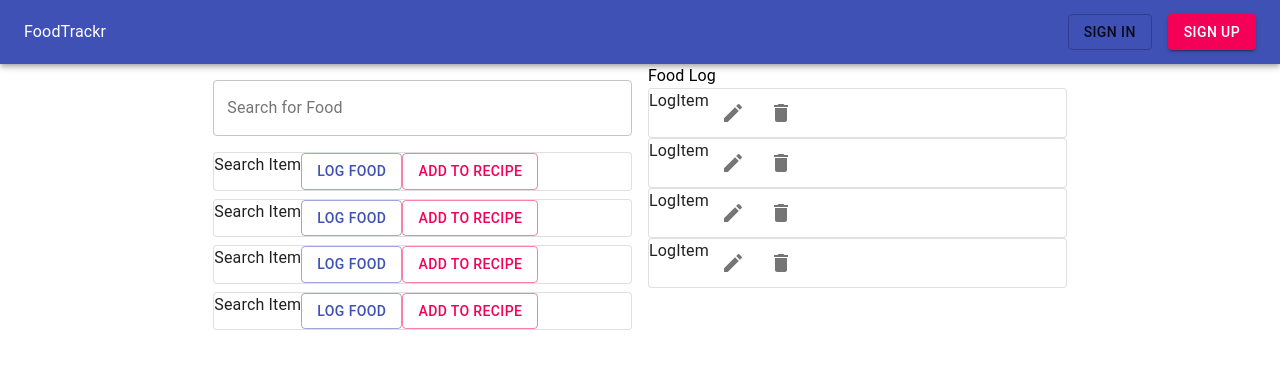
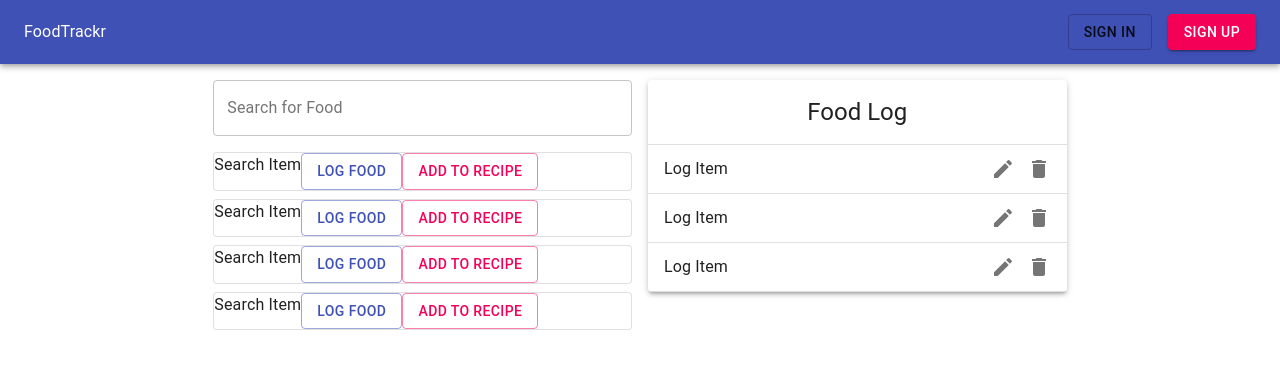
Before and after one commit to nchomsky/FoodTrackr, a React (Create React App) app: page / in a window 1280 px wide. Shown: the top 368 px of the page. Built offline with nearby package versions, Linux system fonts and the light colour scheme.

Commit message:
Add styling to food log

```diff
--- a/src/components/food/FoodLog.js
+++ b/src/components/food/FoodLog.js
@@ -1,27 +1,37 @@
 import React from 'react';
 import LogList from './LogList';
-import { Grid, Typography } from '@material-ui/core';
+import { Card, Divider, CardHeader, CardContent, Typography } from '@material-ui/core';
 import { makeStyles } from '@material-ui/core/styles';
 
 const useStyles = makeStyles((theme) => ({
-    marginItem: {
-        marginTop: theme.spacing(1)
+    marginLog: {
+        marginTop: theme.spacing(2)
+    },
+    disablePadding: {
+        padding: 0,
+        '&:last-child': {
+            paddingBottom: 0
+        }
     }
 }));
 
+// Make function that determines what is displayed
+// (if no food logged display default text else display LogItem)
 
-// Use List Component from MaterialUI instead of card
+// Add Date below Food Log title so you can choose which date you are viewing
+
 const FoodLog = () => {
     const classes = useStyles();
     return (
-        <Grid container direction="column">
-            <Grid item >
-                <Typography>Food Log</Typography>
-            </Grid>
-            <Grid item >
+        <Card elevation={3} className={classes.marginLog}>
+            <CardHeader title="Food Log" style={{ textAlign: 'center' }} />
+            <Divider />
+            <CardContent className={classes.disablePadding}>
+                {/* <Typography style={{ textAlign: 'center' }}>Start Adding food to log what you've eaten!</Typography> */}
                 <LogList />
-            </Grid>
-        </Grid>
+            </CardContent>
+        </Card>
+
     );
 }
 
--- a/src/components/food/LogItem.js
+++ b/src/components/food/LogItem.js
@@ -1,22 +1,26 @@
 import React from 'react';
-import { Card, Typography, IconButton, Grid } from '@material-ui/core';
+import { ListItem, ListItemText, ListItemSecondaryAction } from '@material-ui/core';
+import { Divider, IconButton } from '@material-ui/core';
 import DeleteIcon from '@material-ui/icons/Delete';
 import EditIcon from '@material-ui/icons/Edit';
 
 const LogItem = () => {
     return (
+        <div>
+            <ListItem>
+                <ListItemText primary="Log Item" />
+                <ListItemSecondaryAction>
+                    <IconButton edge="end" aria-label="edit">
+                        <EditIcon />
+                    </IconButton>
+                    <IconButton edge="end" aria-label="delete">
+                        <DeleteIcon />
+                    </IconButton>
+                </ListItemSecondaryAction>
+            </ListItem>
+            <Divider />
+        </div>
 
-        <Card variant="outlined">
-            <Grid container direction="row">
-                <Typography >LogItem</Typography>
-                <IconButton aria-label="Edit">
-                    <EditIcon />
-                </IconButton>
-                <IconButton aria-label="Delete">
-                    <DeleteIcon />
-                </IconButton>
-            </Grid>
-        </Card>
 
     );
 }
--- a/src/components/food/LogList.js
+++ b/src/components/food/LogList.js
@@ -1,6 +1,6 @@
 import React from 'react';
 import LogItem from './LogItem';
-import { Grid } from '@material-ui/core';
+import { List } from '@material-ui/core';
 import { makeStyles } from '@material-ui/core/styles';
 
 const useStyles = makeStyles((theme) => ({
@@ -10,24 +10,15 @@ const useStyles = makeStyles((theme) => ({
 }));
 
 
-// Use List Component from MaterialUI instead of card
+// Use List Component from MaterialUI instead of card item
 const LogList = () => {
     const classes = useStyles();
     return (
-        <Grid container direction="column">
-            <Grid item >
-                <LogItem />
-            </Grid>
-            <Grid item >
-                <LogItem />
-            </Grid>
-            <Grid item >
-                <LogItem />
-            </Grid>
-            <Grid item >
-                <LogItem />
-            </Grid>
-        </Grid>
+        <List disablePadding>
+            <LogItem />
+            <LogItem />
+            <LogItem />
+        </List>
     );
 }
 
--- a/src/components/search/SearchItem.js
+++ b/src/components/search/SearchItem.js
@@ -7,8 +7,8 @@ const SearchItem = () => {
         <Card variant="outlined">
             <Grid container direction="row">
                 <Typography >Search Item</Typography>
-                <Button variant="outlined" color="primary">Log Food</Button>
-                <Button variant="outlined" color="secondary">Add to Recipe</Button>
+                <Button variant="outlined" color="Primary" edge="end">Log Food</Button>
+                <Button variant="outlined" color="secondary" edge="end">Add to Recipe</Button>
             </Grid>
 
         </Card>
```
Also changed, not shown: src/components/Content.js (line endings or trailing spaces), 1 other file (tests, documents, lock files or other folders).
